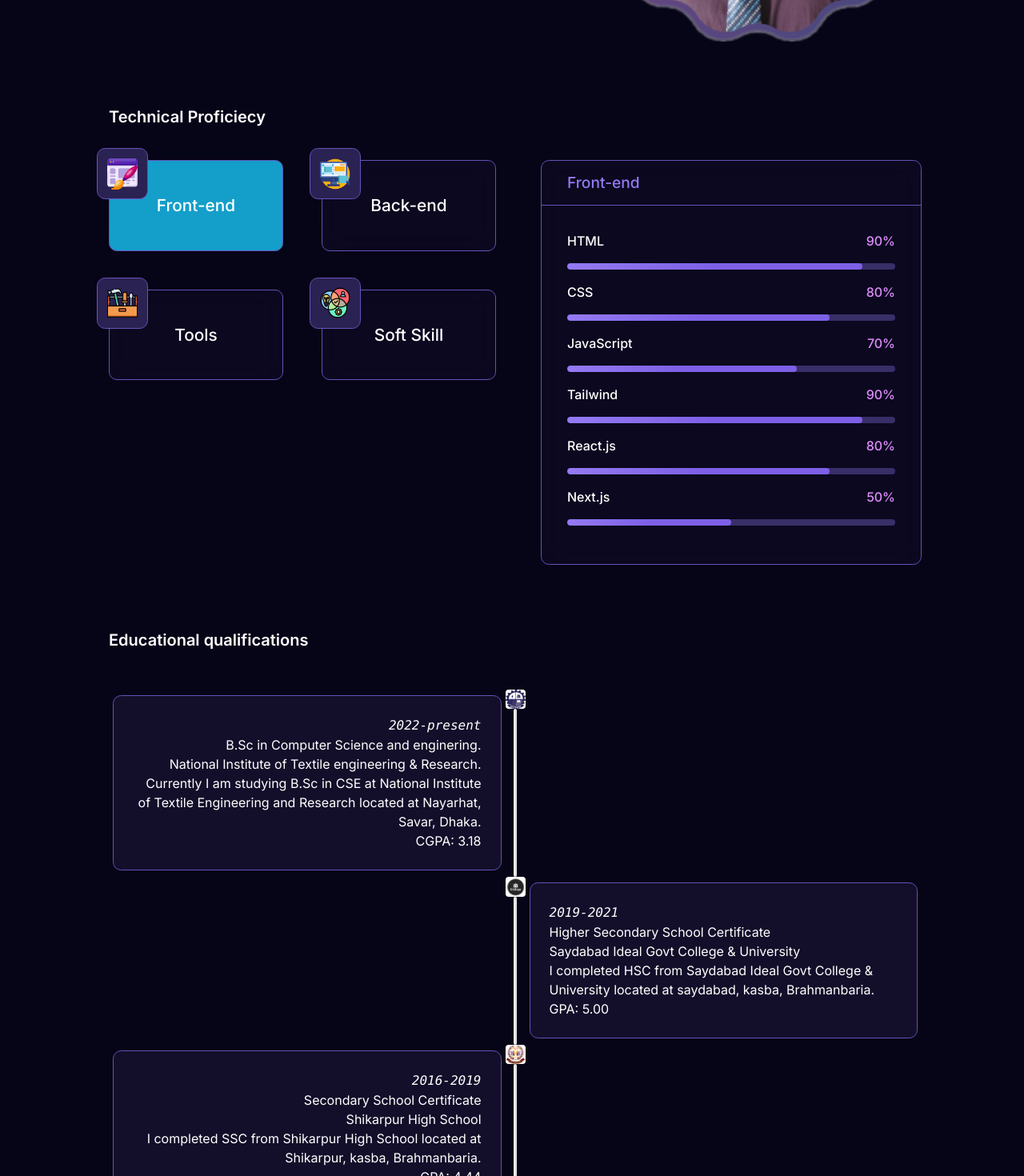
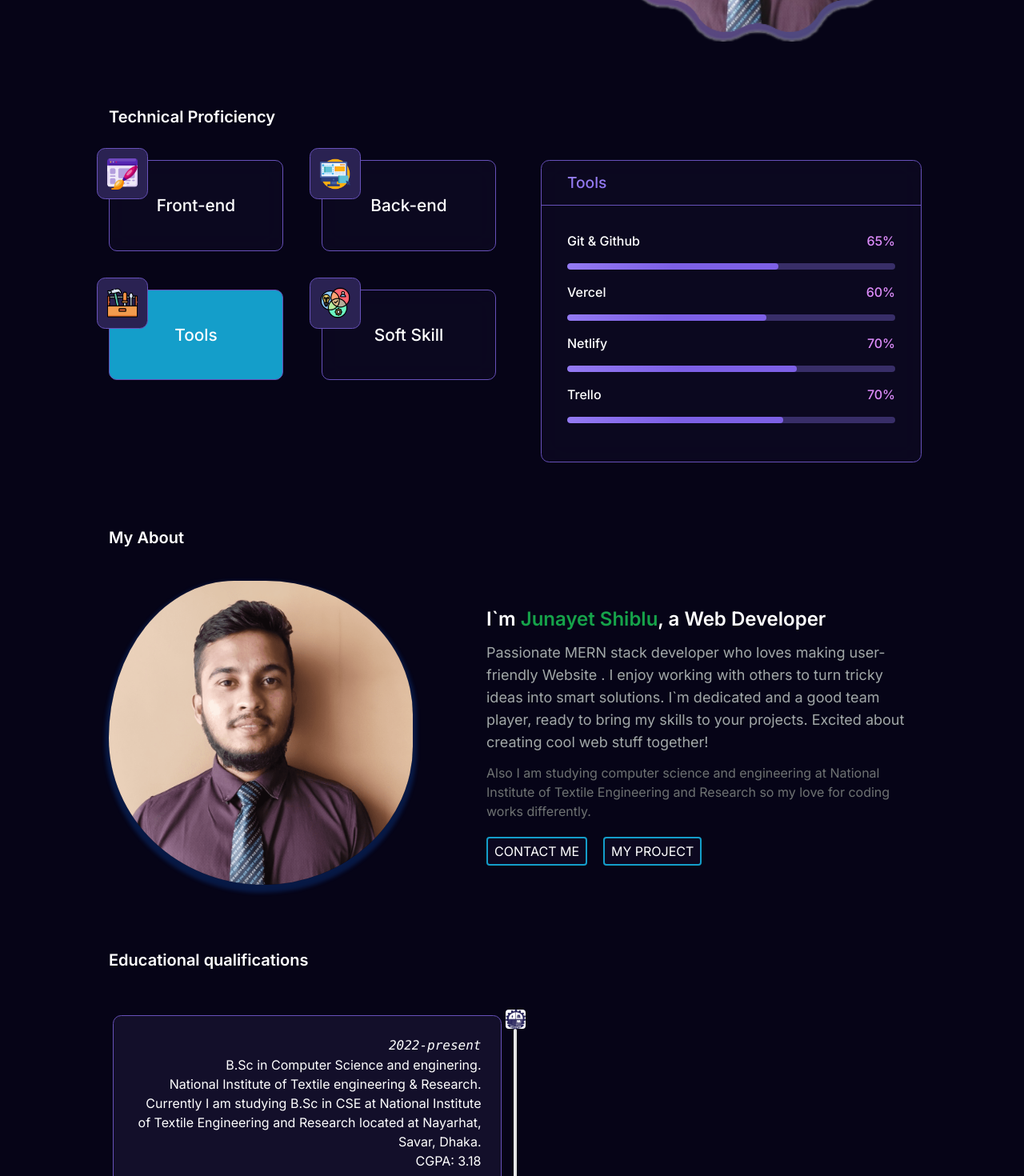
Before and after one commit to jsjunayet/my-portfolio, a Next.js app: page / in a window 1280 px wide. Shown: the part 500-1970 px from the top of the page at 80% size. Built offline with nearby package versions, Linux system fonts and the light colour scheme.

Commit message:
update completed

```diff
--- a/src/Component/Project/projectdata/ProjectCards/ProjectCard.jsx
+++ b/src/Component/Project/projectdata/ProjectCards/ProjectCard.jsx
@@ -5,6 +5,8 @@ import Slider from "react-slick";
 import "slick-carousel/slick/slick.css";
 import "slick-carousel/slick/slick-theme.css";
 import { FaAngleRight, FaAngleLeft } from "react-icons/fa";
+import { GrUserAdmin } from "react-icons/gr";
+import { MdEmail } from "react-icons/md";
 
 const ProjectCard = ({ details }) => {
   const [hover, setHover] = useState(false);
@@ -36,14 +38,18 @@ const ProjectCard = ({ details }) => {
               alt={`${details.title}-${index}`}
               width={400}
               height={200}
-              className={`w-full md:h-48 p-1 h-full object-cover transition-transform duration-300 ${hover ? 'scale-105 opacity-70' : 'scale-100 opacity-100'}`}
+              className={`w-full md:h-40 p-1 h-full object-cover transition-transform duration-300 ${hover ? 'scale-105 opacity-70' : 'scale-100 opacity-100'}`}
             />
           </div>
         ))}
       </Slider>
       <div className="p-6">
         <h2 className="md:text-[16px] text-base font-semibold text-white mb-2">{details.title}</h2>
-        <p className="text-gray-300 md:text-xs text-[12px] mb-4">{details.description}</p>
+        <p className="text-gray-300 md:text-xs text-[12px] mb-1">{details.description}</p>
+        <div className='flex justify-between items-center mb-1'>
+          <p className='flex gap-[1px] font-medium text-[11px] text-[#149ECA] items-center'><MdEmail />: {details.AdminEmail}</p>
+          <p className='flex gap-[1px] font-medium text-[11px] text-[#149ECA] items-center'><GrUserAdmin />: {details.password}</p>
+        </div>
         <div className="flex justify-between items-center">
           <a href={details.githubLink} target="_blank" rel="noopener noreferrer" className="text-indigo-400 hover:underline">
             View Code
--- a/src/Component/Project/projectdata/Projectdata.js
+++ b/src/Component/Project/projectdata/Projectdata.js
@@ -11,7 +11,9 @@ export const projectdatas= [
         "/hotel6.png",
       ],
       githubLink: "https://github.com/jsjunayet/bistro-boss-clientsite",
-      liveLink: "https://incomparable-paprenjak-92812e.netlify.app/",
+      liveLink: "https://junayetrestaurantwebsite.netlify.app/",
+      AdminEmail: "junayetshiblu0_admin@gmail.com",
+      password:"123456$$",
       description: " Implemented dynamic routes, user search and price filtering, login redirects.Cart addition, SSLCommerz payments, PDF receipts, and profile item tracking.Dynamic admin dashboard, Full oversight, Responsive for all device, Secure by JWT.",
 
     },
@@ -23,7 +25,9 @@ export const projectdatas= [
         "/hote8.jpg"
       ],
       githubLink: "https://github.com/jsjunayet/bistro-boss-clientsite",
-      liveLink: "https://bookingwebsite-2.onrender.com",
+      liveLink: "https://client-inky-alpha.vercel.app/",
+      AdminEmail: "junayetshiblu0_admin@gmail.com",
+      password:"123456$$",
       description: " Dynamic menu, City & Date search, Price filter,Instant Availability, Dynamic Pricing Booking Summary &  Cancellation Policy in user profile, Responsive for all deviceComprehensive Dashboard, User Insights, Room Bookings, Admin Controls",
 
     },
@@ -32,10 +36,13 @@ export const projectdatas= [
       img: [
         "/dvs.png",
         "/dvs2.jpg",
-        "/dvs3.jpg"
+        "/dvs3.jpg",
+        "/dvs9.png"
       ],
       githubLink: "https://github.com/dreamwarrior6m/Electronic-Voting-System",
       liveLink: "https://electronic-voting-system-beta.vercel.app/",
+      AdminEmail: "junayetshiblu0@gmail.com",
+      password:"1234A@",
       description:  "You need a system for managing elections and polls with user roles, a chatbot for engagement, and notifications for event update and secure authentication using Nextjs, MongoDB, Express, Node, Firebase, Tailwind, and JWT.",
     }
   ];
--- a/src/Component/Skill/skills/Skill.jsx
+++ b/src/Component/Skill/skills/Skill.jsx
@@ -1,35 +1,53 @@
 "use client"
-import React, { useState } from 'react';
+import React, { useState, useEffect, useContext, useRef } from 'react';
 import SubSkill from '../SubSkill/SubSkill';
 import { mySkill } from '../data/picture/data';
-
-import './style.css'
+import './style.css';
 import SideSkill from '../sidever/SideSkill';
-
+import { ThemContext } from '@/Component/Context/ThemContext';
 
 const Skill = () => {
     const [selectedskill, setselectedskill] = useState(mySkill[0]);
+    const [index, setIndex] = useState(0);
+    const { Light } = useContext(ThemContext);
+    const intervalRef = useRef(null);
+
+    useEffect(() => {
+        intervalRef.current = setInterval(() => {
+            setIndex((prevIndex) => (prevIndex + 1) % mySkill.length);
+        }, 1000);
+
+        return () => clearInterval(intervalRef.current);
+    }, []);
+
+    useEffect(() => {
+        setselectedskill(mySkill[index]);
+    }, [index]);
+
     const handleselectedskill = (data) => {
-        setselectedskill(data)
-    }
+        setselectedskill(data);
+        setIndex(mySkill.indexOf(data));
+        clearInterval(intervalRef.current); // Stop the interval when user clicks
+    };
+
     return (
-        <section className='relative md:ml-2 ml-0 mt-6 md:mt-20'>
-            <h5 className='md:text-xl text-lg text-center md:text-start font-semibold md:mb-10 mb-4'>Technical Proficiecy</h5>
+        <section className={`relative md:ml-2 ml-0 mt-6 md:mt-20 ${Light === "light" ? "bg-light" : "bg-dark"}`}>
+            <h5 className='md:text-xl text-lg text-center md:text-start font-semibold md:mb-10 mb-4'>Technical Proficiency</h5>
             <div className='Skills-content'>
                 <div className='skills'>
-                    {
-                        mySkill.map((item) => <SubSkill key={item.title}
+                    {mySkill.map((item) => (
+                        <SubSkill
+                            key={item.title}
                             iconUrl={item.icons}
                             title={item.title}
                             isactive={selectedskill.title === item.title}
                             onclick={() => handleselectedskill(item)}
-                        ></SubSkill>
-                        )}
+                        />
+                    ))}
                 </div>
                 <div className='skill-info'>
-                    <SideSkill heading={selectedskill.title} skills={selectedskill.skills}></SideSkill>
+                    <SideSkill heading={selectedskill.title} skills={selectedskill.skills} />
                 </div>
-
             </div>
         </section>
     );
--- /dev/null
+++ b/src/Component/aboutsection/AboutSetion.jsx
@@ -0,0 +1,38 @@
+import Image from 'next/image';
+import './aboutsetion.css'
+import { FaDownload, FaFacebook, FaGithubSquare, FaLinkedin } from "react-icons/fa";
+import Link from 'next/link';
+
+const AboutSetion = () => {
+    return (
+        <div className='ml-0 md:ml-2   max-w-5xl mx-auto md:mt-20 mt-6'>
+            <p className='md:text-xl text-lg text-center md:text-start font-semibold md:mb-10 mb-8'>My About</p>
+           <div className='flex md:flex-row-reverse md:gap-x-20 gap-x-0 gap-y-8 md:gap-y-0 flex-col-reverse'>
+           <div className=' space-y-3 px-3 flex-1 md:pt-8 mt-0  '>
+                            <p className='text-2xl font-semibold'>I`m <span className='text-green-600'>Junayet Shiblu</span>, a Web Developer</p>
+                            <p className='text-lg text-[#a2a8a8]'> Passionate MERN stack developer who loves making user-friendly Website . I enjoy working with others to turn tricky ideas into smart solutions. I`m dedicated and a good team player, ready to bring my skills to your projects. Excited about creating cool web stuff together!</p>
+                            <p className='text-base text-[#6e7272]'>
+                                Also I am studying computer science and engineering at National Institute of Textile Engineering and Research so my love for coding works differently.
+                            </p>
+                            <div className='flex items-center md:gap-5 gap-5'>
+            <a className="flex gap-1 justify-center items-center mt-2  bg-[#16112F65] border-2 cursor-pointer border-[#149ECA] px-2 py-1 rounded transition hover:border-[#130f2a] hover:bg-[#149ECA] transform hover:scale-110" href='/Juanyet_Shiblu_MERN_Stack_Developer_resume.pdf' download>
+                CONTACT ME
+            </a>
+            <div className='flex gap-5 mt-2 justify-center items-center'>
+            <div className='bg-[#16112F65] border-2 cursor-pointer border-[#149ECA] px-2 py-1 rounded transition hover:border-[#130f2a] hover:bg-[#149ECA] transform hover:scale-110'>
+             <a href='https://github.com/jsjunayet' target='blank'>MY PROJECT</a>
+                </div>
+
+            </div>
+            </div>
+
+           </div>
+
+           <div className='blob'>
+           </div>
+           </div>
+        </div>
+    );
+};
+
+export default AboutSetion;
--- /dev/null
+++ b/src/Component/aboutsection/aboutsetion.css
@@ -0,0 +1,30 @@
+.blob{
+    width: 380px;
+    background-image: url("/junayet.png");
+    height: 380px;
+    background-size: cover;
+    -webkit-background-position: center;
+    background-position: top;
+    padding: 20px;
+    box-shadow: 0 5px 5px 5px rgba(13, 110, 253, 0.2);
+    animation: animate 5s ease-in-out infinite;
+    transition: all 1s ease-in-out;
+}
+
+@keyframes animate {
+    0%, 100%{
+        border-radius: 60% 40% 30% 70% / 60% 30% 70% 40%;
+    }
+    50%{
+        border-radius: 30% 60% 70% 40% / 50% 60% 30% 60%;
+    }
+}
+
+@media (max-width:768px) {
+    .blob{
+        margin: 0px 10px;
+        width: 340px;
+
+    }
+
+}
--- a/src/Component/hire/Hire.jsx
+++ b/src/Component/hire/Hire.jsx
@@ -6,7 +6,7 @@ const Hire = () => {
     const { Light } = useContext(ThemContext)
     return (
         <div className='md:ml-2 ml-0 mt-5 md:mt-10'>
-            <h1 className='md:text-2xl text-lg text-center md:text-start font-semibold md:mb-10 mb-4'>Why would you hire me?</h1>
+            <h1 className='md:text-xl text-lg text-center md:text-start font-semibold md:mb-10 mb-4'>Why would you hire me?</h1>
             <div className=' mx-2 md:mx-0'>
             <div className={`collapse collapse-plus mb-5 ${Light == "light" ? "bg-[#16112F65]" : "bg-[#149ECA]"} `}>
                 <input type="radio" name="my-accordion-3" defaultChecked />
--- a/src/app/page.js
+++ b/src/app/page.js
@@ -6,6 +6,7 @@ import Footer from '@/Component/Footer/Footer';
 import Contact from '@/Component/Contactme/Contackt/Contact';
 import Education from '@/Component/Education/Education';
 import Hire from '@/Component/hire/Hire';
+import AboutSetion from '@/Component/aboutsection/AboutSetion';
 
 const Home = () => {
   return (
@@ -13,6 +14,7 @@ const Home = () => {
     <div className='pt-12 md:pt-20 max-w-5xl mx-auto'>
       <Hero></Hero>
       <Skill></Skill>
+      <AboutSetion></AboutSetion>
       <Education></Education>
       <Project></Project>
       <Hire></Hire>
```
Also changed, not shown: public/dvs9.png (added).
